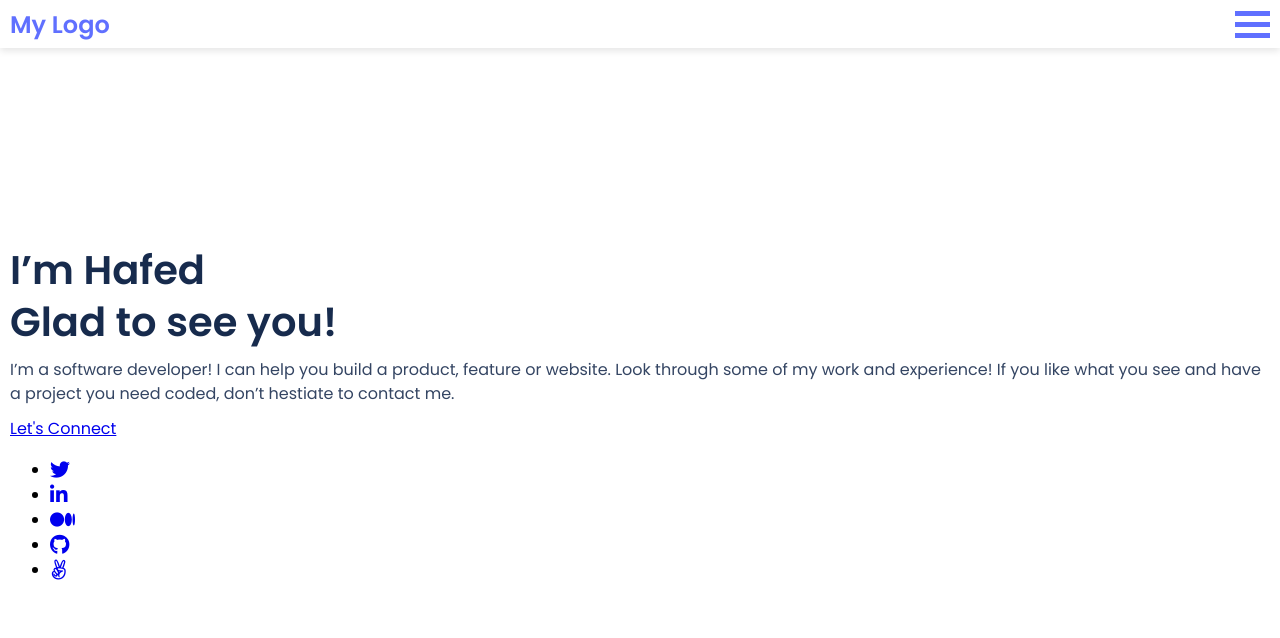
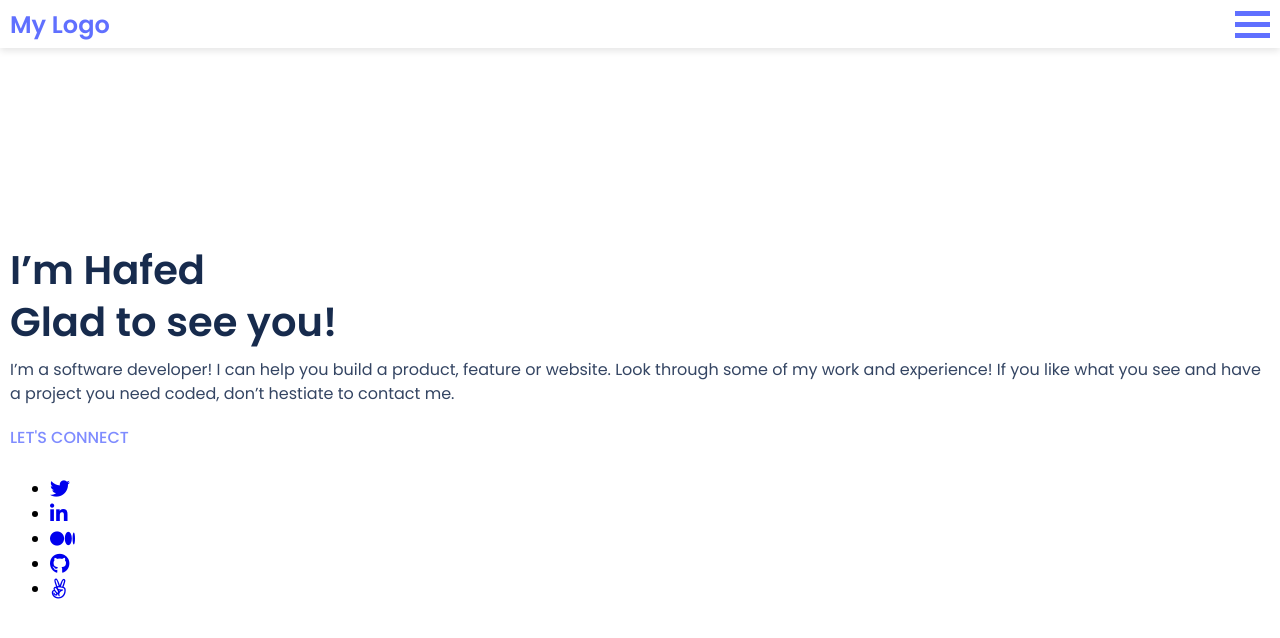
Before and after one commit to hafedEfheij/Portfolio-setup-and-mobile-first, a website: page index.html in a window 1280 px wide. Drawn offline with Linux system fonts and the light colour scheme.

Commit message:
design connect

```diff
--- a/styles.css
+++ b/styles.css
@@ -76,3 +76,13 @@ header {
   line-height: 24px;
   color: #344563;
 }
+
+#connect {
+  margin: 10px 0;
+  font-weight: 500;
+  font-size: 16px;
+  line-height: 24px;
+  color: #7f8cff;
+  text-transform: uppercase;
+  text-decoration: none;
+}
```
